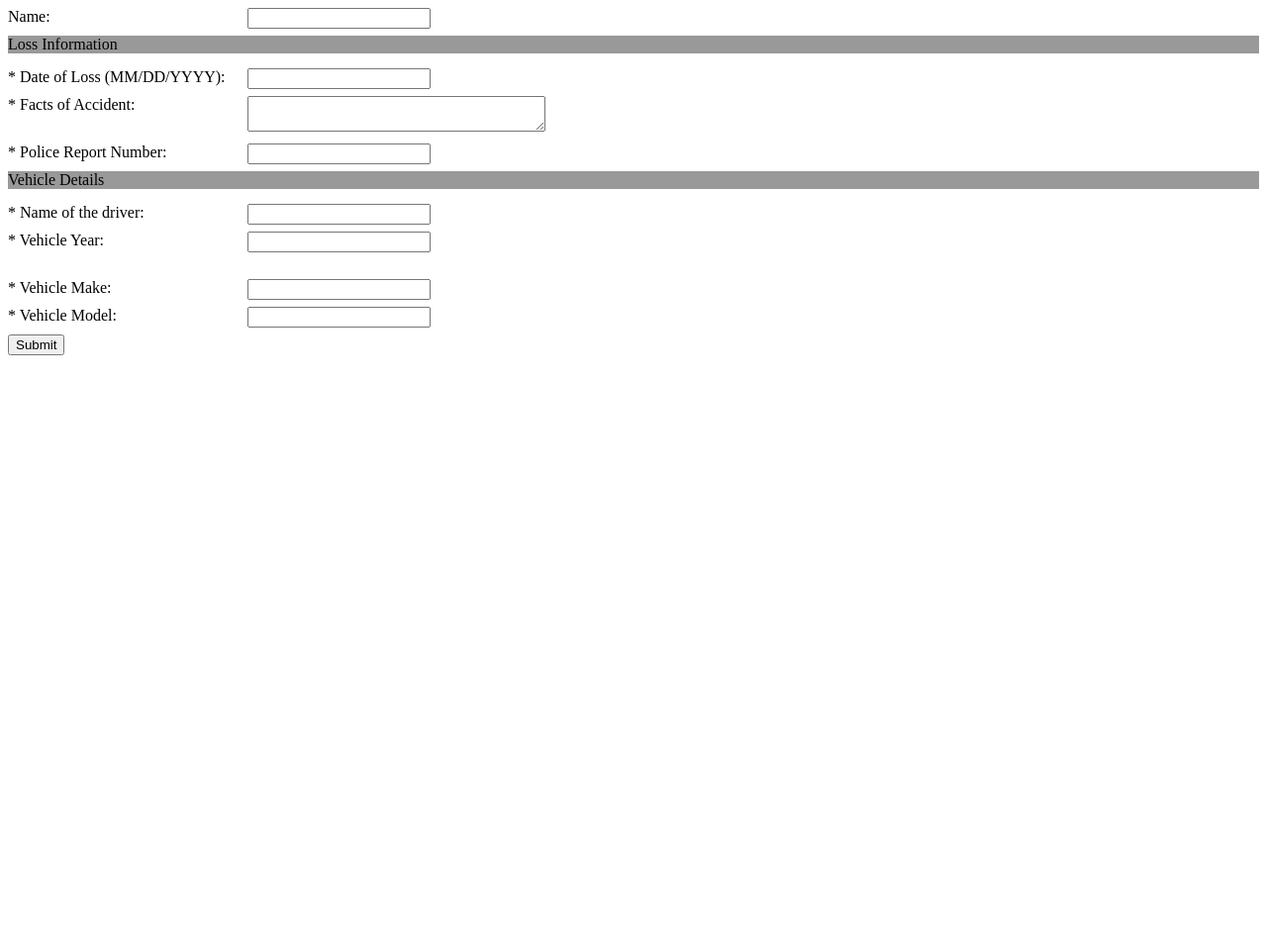
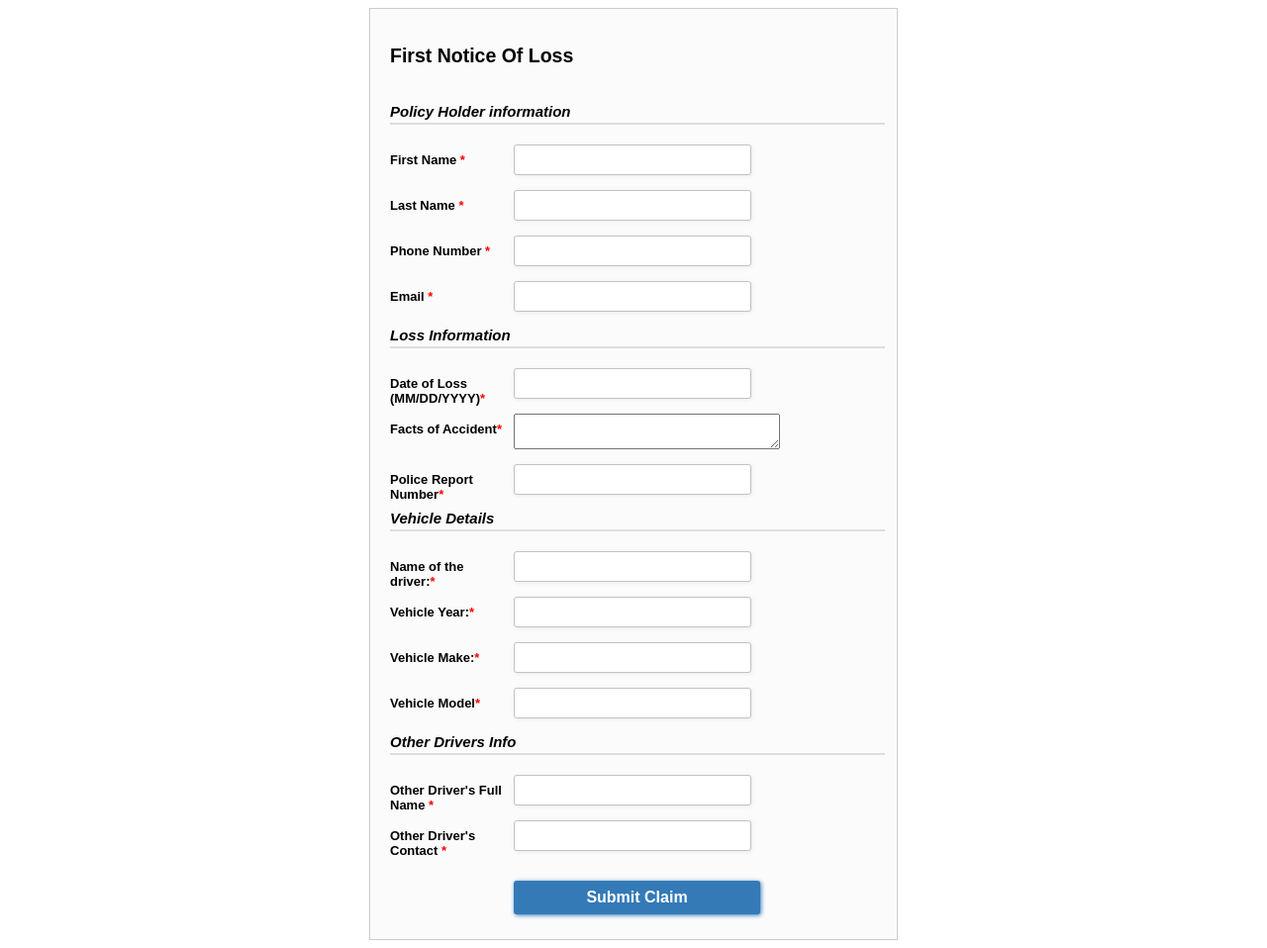
Before and after one commit to teenaroz/fnol, a website: page app/fnol.html in a window 1280 px wide. Shown: the whole page at 99% size. Before the commit the page ends 800 px from the top, so only its background shows below. Drawn offline with Linux system fonts and the light colour scheme.

Commit message:
Integrate all changes

```diff
--- a/app/fnol.html
+++ b/app/fnol.html
@@ -1,131 +1,224 @@
 <html>
 <head>
-<meta http-equiv="Content-Type" content="text/html; charset=utf-8" />
-<meta name="viewport" content="width=device-width, initial-scale=1">
+    <meta http-equiv="Content-Type" content="text/html; charset=utf-8"/>
+    <meta name="viewport" content="width=device-width, initial-scale=1">
+    <style>
+        .page {
+            overflow: hidden;
+            position: relative;
+            min-height: 100%;
+            margin: 0 auto;
+            max-width: 57.5em;
+            border-top: 5px solid #ECAC00;
+        }
 
-<script type="text/javascript">
-	function onFormSubmit() {
-		var nameValue = document.getElementById('name').value;
-		var dateOfLoss = document.getElementById("dateOfLoss").value;
-		var descriptionOfLoss = document.getElementById("descriptionOfLoss").value;
-		var policeReportNo = document.getElementById("policeReportNo").value;
-		var nameValue = document.getElementById('name').value;
-		var  nameofDriver= document.getElementById("nameofDriver").value;
-		var  vehicleYear= document.getElementById("vehicleYear").value;
-		var  vehicleMake= document.getElementById("vehicleMake").value;
-		var  vehicleModel= document.getElementById("vehicleModel").value;
-		var alertText= "";
+        .content {
+            padding: 20px 15px;
+            min-height: 420px;
+            background-color: #fbfbfb;
+            border: 1px solid #ccc;
+            z-index: 3;
+            position: relative;
+        }
 
-		if (nameValue.length == 0) {
-			alertText = "Please Enter a valid name\n";
-		}
+        .button {
+            border: none;
+            padding: 8px 15px 8px 15px;
+            background: #337ab7;
+            color: #fff;
+            box-shadow: 1px 1px 4px #337ab7;
+            -moz-box-shadow: 1px 1px 4px #337ab7;
+            -webkit-box-shadow: 1px 1px 4px #337ab7;
+            border-radius: 3px;
+            -webkit-border-radius: 3px;
+            -moz-border-radius: 3px;
+            text-align: center;
+            font-size: medium;
+            font-weight: bold;
+        }
 
-		if(null == dateOfLoss || "" == dateOfLoss){
-			alertText = alertText+"Please Enter The Date of Loss\n";
-		}
-		if(null == descriptionOfLoss || "" == descriptionOfLoss){
-				alertText = alertText+"Please Enter The Loss Description\n";
-		}
-		if(null == policeReportNo || "" == policeReportNo){
-			alertText = alertText+"Please Enter The Police Report#n\n";
-		}
-		if(null == nameofDriver || "" == nameofDriver){
-			alertText = alertText+"Please Enter The name of the Driver\n";
-		}
-		if(null == vehicleYear || "" == vehicleYear){
-				alertText = alertText+"Please Enter The vehicle Year\n";
-		}
-		if(null == vehicleMake || "" == vehicleMake){
-			alertText = alertText+"Please Enter The vehicle Make\n";
-		}
-		if(null == vehicleModel || "" == vehicleModel){
-			alertText = alertText+"Please Enter The vehicle Model";
-		}
+        .btn-outer {
+            margin-top: 30px;
+        }
 
-		if (alertText) {
-			alert(alertText);
-			}
+        .form-style {
+            max-width: 500px;
+            padding: 20px 12px 10px 20px;
+            font: 13px Arial, Helvetica, sans-serif;
+        }
 
-		var displayTxt = "You Input is : " + nameValue +
-		", You Date Of Loss is : " + dateOfLoss +
-		", Loss Description is : " + descriptionOfLoss +
-		", Police Report No is : " + policeReportNo+
-		", Name of the Driver is : " + nameofDriver+
-		", Vehicle Year is : " + vehicleYear+
-		", Vehicle Make is : " + vehicleMake+
-		", Vehicle Model is: " + vehicleModel;
-		document.getElementById('displayForm').innerHTML = displayTxt;
-	}
-</script>
+        .form-style-heading {
+            font-weight: bold;
+            font-style: italic;
+            border-bottom: 2px solid #ddd;
+            margin-bottom: 20px;
+            font-size: 15px;
+            padding-bottom: 3px;
+        }
+
+        .form-style label {
+            display: block;
+            margin: 0 0 15px 0;
+        }
+
+        .form-style label > span {
+            width: 120px;
+            font-weight: bold;
+            float: left;
+            padding-top: 8px;
+            padding-right: 5px;
+        }
+
+        .form-style span.required {
+            color: red;
+        }
+
+        .form-style input.input-field {
+            width: 48%;
+        }
+
+        .form-style-error {
+            color: #D8000C;
+            font-weight: bold;
+            padding-bottom: 10px;
+        }
+
+        .form-style-success {
+            color: #4F8A10;
+            padding-bottom: 10px;
+            font-size: 15px;
+        }
+
+        .form-style input.input-field {
+            box-sizing: border-box;
+            -webkit-box-sizing: border-box;
+            -moz-box-sizing: border-box;
+            border: 1px solid #C2C2C2;
+            box-shadow: 1px 1px 4px #EBEBEB;
+            -moz-box-shadow: 1px 1px 4px #EBEBEB;
+            -webkit-box-shadow: 1px 1px 4px #EBEBEB;
+            border-radius: 3px;
+            -webkit-border-radius: 3px;
+            -moz-border-radius: 3px;
+            padding: 7px;
+            outline: none;
+        }
+
+        .form-style .input-field:focus {
+            border: 1px solid #a3cfe0;
+        }
+
+        .form-style input[type=submit]:hover,
+        .form-style input[type=button]:hover {
+            background: #EA7B00;
+            color: #fff;
+        }
+    </style>
+
+    <script type="text/javascript">
+        let fields = ['phFirstName', 'phLastName', 'phPhoneNumber', 'phContactEmail', 'dateOfLoss', 'descriptionOfLoss', 'policeReportNo', 'nameofDriver', 'vehicleYear', 'vehicleMake', 'vehicleModel', 'dName', 'dContact'];
+        function onFormSubmit() {
+            var formValues = {};
+            formValues.phFirstName = document.getElementById("phFirstName").value;
+            formValues.phLastName = document.getElementById("phLastName").value;
+            formValues.phPhoneNumber = document.getElementById("phPhoneNumber").value;
+            formValues.phContactEmail = document.getElementById("phContactEmail").value;
+            formValues.dateOfLoss = document.getElementById("dateOfLoss").value;
+            formValues.descriptionOfLoss = document.getElementById("descriptionOfLoss").value;
+            formValues.policeReportNo = document.getElementById("policeReportNo").value;
+            formValues.nameofDriver = document.getElementById("nameofDriver").value;
+            formValues.vehicleYear = document.getElementById("vehicleYear").value;
+            formValues.vehicleMake = document.getElementById("vehicleMake").value;
+            formValues.vehicleModel = document.getElementById("vehicleModel").value;
+            formValues.dName = document.getElementById("dName").value;
+            formValues.dContact = document.getElementById("dContact").value;
+
+            document.getElementById('successMessage').style.display = "none";
+            document.getElementById('validationError').style.display = "none";
+
+            if (Object.keys(formValues).length === 0 || isFieldEmpty(formValues)) {
+                document.getElementById('validationError').style.display = "block";
+            } else {
+                displayForm(formValues);
+            }
+        }
+
+        function displayForm(data) {
+            const claimNumber = 'C' + parseInt(Math.random() * 10000000000);
+            document.getElementById("successMessage").innerHTML = '<strong>Hey ' + data.phFirstName + ' ' + data.phLastName + '</strong>, your claim has been submitted successfully.. <br>Your claim number is - ' + claimNumber;
+            document.getElementById('successMessage').style.display = "block";
+            document.getElementById('formArea').style.display = "none";
+        }
+
+        function isFieldEmpty(formValues) {
+            return fields.some(function (fieldName) {
+                return !formValues[fieldName];
+            });
+        }
+    </script>
 </head>
 <body>
-	<div>
+<div class="page content form-style">
+    <h2>First Notice Of Loss</h2>
 
-		<div style="margin-bottom: 10px;">
-			    <label for="name">Name:</label>
-				<input style="position:absolute; left:250px;" type="text" id="name"
-				name="user_name" value="" size="20">
-		</div>
+    <div class="form-style-success"><span id="successMessage" style="display: none;"></span></div>
+    <div class="form-style-error">
+        <span id="validationError" style="display: none;">Please enter all the required(*) fields...</span>
+    </div>
+
+    <div id="formArea">
+
+        <div class="form-style-heading">Policy Holder information</div>
+
+        <label for="phFirstName"><span>First Name <span class="required">*</span></span>
+            <input type="text" class="input-field" id="phFirstName" name="phFirstName" value=""/></label>
+        <label for="phLastName"><span>Last Name <span class="required">*</span></span>
+            <input type="text" class="input-field" id="phLastName" name="phLastName" value=""/></label>
+        <label for="phPhoneNumber"><span>Phone Number <span class="required">*</span> </span>
+            <input type="text" class="input-field" id="phPhoneNumber" name="phPhoneNumber" value=""/></label>
+        <label for="phContactEmail"><span>Email <span class="required">*</span></span>
+            <input type="text" class="input-field" id="phContactEmail" name="phContactEmail" value=""/></label>
 
 
+        <div class="form-style-heading">Loss Information</div>
 
-		<div style="margin-bottom: 15px; background-color:#999999;" id="LossInfo" class="section">
-			 Loss Information
-		</div>
+        <label for="dateOfLoss"><span> Date of Loss (MM/DD/YYYY)<span class="required">*</span></span>
+            <input type="text" id="dateOfLoss" name="dateOfLoss" value="" class="input-field"></label>
+        <label for="descriptionOfLoss"><span>Facts of Accident<span class="required">*</span></span>
+            <TEXTAREA id="descriptionOfLoss" name="descriptionOfLoss" cols="31" class="input-field"></TEXTAREA></label>
+        <label for="policeReportNo"><span>Police Report Number<span class="required">*</span></span>
+            <input type="text" class="input-field" id="policeReportNo" name="policeReportNo" value=""></label>
 
 
-		<div style="margin-bottom: 10px;">
-			<label for="dateOfLoss">* Date of Loss (MM/DD/YYYY):</label>
-			<input type="text" style="position:absolute; left:250px;" id="dateOfLoss" name="dateOfLoss" value="" size="20">
-		</div>
+        <div class="form-style-heading">Vehicle Details</div>
 
-		<div style="margin-bottom: 30px;">
-			<label for="descriptionOfLoss">* Facts of Accident:</label>
-			<TEXTAREA style="position:absolute; left:250px;" id="descriptionOfLoss"
-				name="descriptionOfLoss" cols="35"></TEXTAREA>
-		</div>
-		<div style="margin-bottom: 10px;">
-			<label for="policeReportNo">* Police Report Number:</label>
-				<input type="text" style="position:absolute; left:250px;" id="policeReportNo" name="policeReportNo"
-				value="" size="20">
-		</div>
 
-		<div style="margin-bottom: 15px; background-color:#999999;" id="vehicleDetails" class="section">
-			 Vehicle Details
-		</div>
+        <label for="dateOfLoss"><span>Name of the driver:<span class="required">*</span></span>
+            <input type="text" id="nameofDriver" name="nameofDriver" value="" class="input-field"></label>
+        <label for="vehicleYear"><span>Vehicle Year:<span class="required">*</span></span>
+            <input type="text" id="vehicleYear" name="vehicleYear" class="input-field" value="" size="20"></label>
+        <label for="vehicleMake"><span>Vehicle Make:<span class="required">*</span></span>
+            <input type="text" id="vehicleMake" name="vehicleMake" class="input-field"></label>
+        <label for="vehicleModel"><span>Vehicle Model<span class="required">*</span></span>
+            <input type="text" id="vehicleModel" name="vehicleModel" class="input-field" value="" size="20"></label>
 
-		<div style="margin-bottom: 10px;">
-			<label for="dateOfLoss">* Name of the driver:</label>
-			<input type="text" style="position:absolute; left:250px;" id="nameofDriver" name="nameofDriver" value="" size="20">
-		</div>
 
-		<div style="margin-bottom: 30px;">
-			<label for="vehicleYear">* Vehicle Year:</label>
-				<input type="text" style="position:absolute; left:250px;" id="vehicleYear" name="vehicleYear"
-				value="" size="20">
-		</div>
-		<div style="margin-bottom: 10px;">
-			<label for="vehicleMake">* Vehicle Make:</label>
-				<input type="text" style="position:absolute; left:250px;" id="vehicleMake" name="vehicleMake"
-				value="" size="20">
-		</div>
-		<div style="margin-bottom: 10px;">
-			<label for="vehicleModel">* Vehicle Model:</label>
-				<input type="text" style="position:absolute; left:250px;" id="vehicleModel" name="vehicleModel"
-				value="" size="20">
-		</div>
+        <div class="form-style-heading">Other Drivers Info</div>
 
-		<div class="button">
-			   <input type="submit" id="btn" value="Submit"
-				onclick="onFormSubmit()" />
-		</div>
-		<div>
-			<p>
-				<span id='displayForm'></span>
-			</p>
-		</div>
+        <label for="dName"><span>Other Driver's Full Name <span class="required">*</span></span>
+            <input type="text" class="input-field" id="dName" name="dName" value=""/></label>
+        <label for="dContact"><span>Other Driver's Contact <span class="required">*</span></span>
+            <input type="text" class="input-field" id="dContact" name="dContact" value=""/></label>
 
-	</div>
+
+        <div class="btn-outer">
+            <label><span>&nbsp;</span><input class="button" id="btn" value="Submit Claim"
+                                             onclick="onFormSubmit()"/></label>
+        </div>
+
+    </div>
+
+</div>
 
 </body>
 </html>
```
Also changed, not shown: OtherVehicleDetails.html (deleted, +0 -29 lines).
